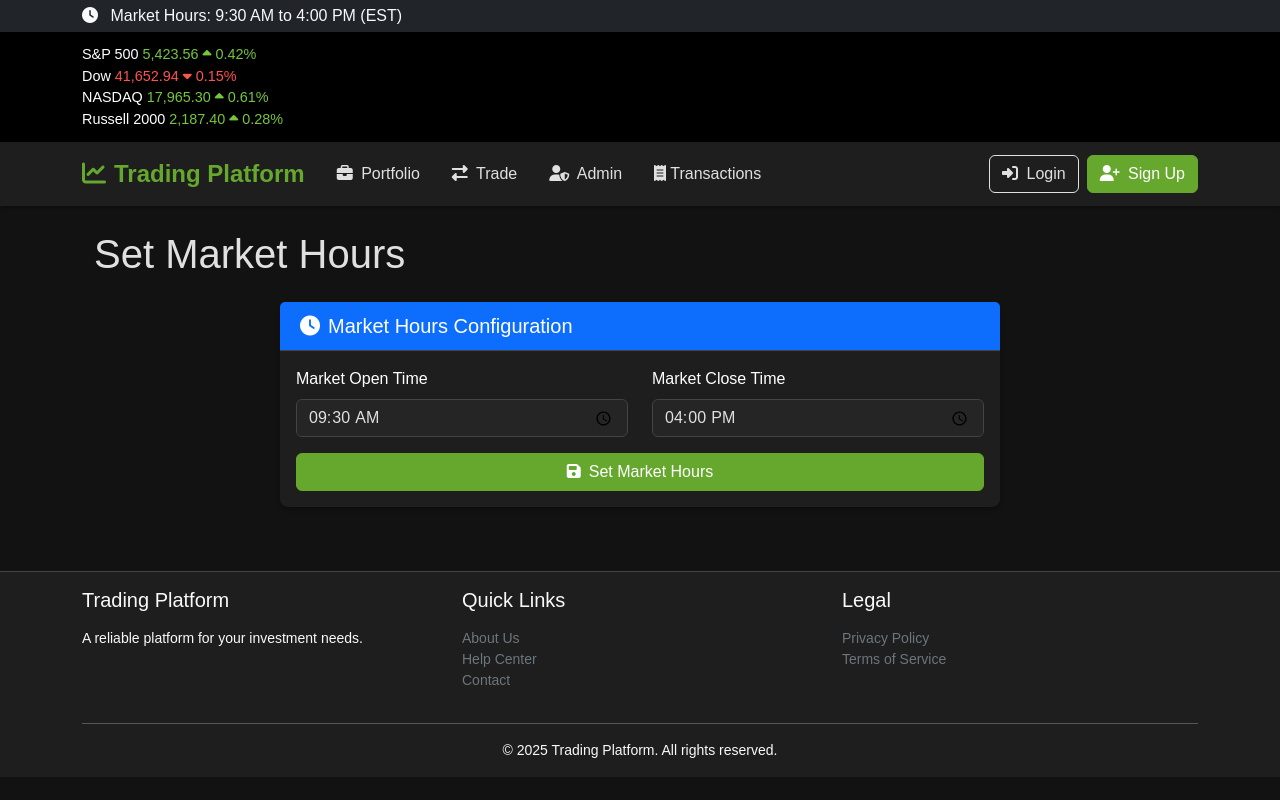
After one commit to bdnkyoto/IFT401, a Flask app: template templates/market_hours.html in a window 1280 px wide. The commit adds this page. Run offline with Flask 3, Linux system fonts and the light colour scheme; the template is opened without the code that fills it, so the values that code supplies are empty; some libraries are stand-ins or nearby versions.

Commit message:
Market Hours (WHY WAS THIS SO HARD?)
Market hours implemented

Created another new table for market hours

Added market hours functionality into purchase/sell.

Will purchase/sell stocks when logging in if the order is pending.

Admin can change market hours.

Added market_hours.html

Market Hours display at the top.

If this doesn't work for anyone lmk and I can change it.

```diff
--- a/app.py
+++ b/app.py
@@ -5,7 +5,7 @@ from flask_bootstrap import Bootstrap5
 from flask_bcrypt import Bcrypt
 from functools import wraps
 import yfinance as yf
-import datetime
+import datetime, time
 import random
 
 
@@ -71,6 +71,12 @@ class AvailableStock(db.Model):
 
     def __repr__(self):
         return f'<AvailableStock {self.ticker}>'
+
+class MarketHours(db.Model):
+    id = db.Column(db.Integer, primary_key=True)
+    start_time = db.Column(db.String(8), nullable=False, default='09:30')
+    end_time = db.Column(db.String(8), nullable=False, default='16:00')
+
 
 with app.app_context():
     db.create_all()
@@ -354,6 +360,18 @@ def purchase_stock():
     price = float(request.form.get('price'))
     order_type = request.form.get('order_type', 'market')  # 'market' or 'limit'
 
+    # Get market hours
+    market_hours = MarketHours.query.first()
+    if not market_hours:
+        flash('Market hours not configured', 'error')
+        return redirect(url_for('portfolio'))
+
+    # Check if market is open
+    now = datetime.datetime.now().time()
+    market_open = datetime.datetime.strptime(market_hours.start_time, '%H:%M').time()
+    market_close = datetime.datetime.strptime(market_hours.end_time, '%H:%M').time()
+    is_market_open = market_open <= now <= market_close
+
     # Check if this stock is managed by admin
     admin_stock = AvailableStock.query.filter_by(ticker=symbol, is_active=True).first()
 
@@ -365,7 +383,6 @@ def purchase_stock():
         stock_name = stock.info.get('longName', 'N/A')
 
     if order_type == 'market':
-        # Execute order immediately (market order)
         if action == 'buy':
             total_cost = quantity * price
 
@@ -376,56 +393,68 @@ def purchase_stock():
 
             # If this is an admin-managed stock, check volume availability
             if admin_stock:
-                # Calculate currently available shares
                 total_owned = db.session.query(db.func.sum(StocksOwned.quantity)).filter_by(
                     stock_owned=symbol).scalar() or 0
-
                 available_shares = admin_stock.total_volume - total_owned
 
                 if quantity > available_shares:
                     flash(f'Not enough shares available. Only {available_shares} shares of {symbol} available.', 'error')
                     return redirect(url_for('portfolio'))
 
-            # Proceed with purchase
-            current_user.money -= total_cost
+            if is_market_open:
+                # Market is open - process immediately
+                current_user.money -= total_cost
 
-            # Check if user already owns this stock
-            existing_stock = StocksOwned.query.filter_by(id=current_user.id, stock_owned=symbol).first()
+                # Check if user already owns this stock
+                existing_stock = StocksOwned.query.filter_by(id=current_user.id, stock_owned=symbol).first()
 
-            if existing_stock:
-                # Calculate new average purchase price
-                total_shares = existing_stock.quantity + quantity
-                total_cost_basis = (existing_stock.quantity * existing_stock.price_purchased) + (quantity * price)
-                new_avg_price = total_cost_basis / total_shares
+                if existing_stock:
+                    # Calculate new average purchase price
+                    total_shares = existing_stock.quantity + quantity
+                    total_cost_basis = (existing_stock.quantity * existing_stock.price_purchased) + (quantity * price)
+                    new_avg_price = total_cost_basis / total_shares
 
-                # Update existing record
-                existing_stock.quantity = total_shares
-                existing_stock.price_purchased = new_avg_price
+                    # Update existing record
+                    existing_stock.quantity = total_shares
+                    existing_stock.price_purchased = new_avg_price
+                else:
+                    # Create a new entry
+                    new_stock = StocksOwned(
+                        id=current_user.id,
+                        stock_owned=symbol,
+                        name=stock_name,
+                        quantity=quantity,
+                        price_purchased=price
+                    )
+                    db.session.add(new_stock)
+
+                # Record transaction
+                transaction = Transactions(
+                    user_id=current_user.id,
+                    transaction_type='buy',
+                    symbol=symbol,
+                    quantity=quantity,
+                    price=price,
+                    amount=total_cost,
+                    status='completed'
+                )
+                db.session.add(transaction)
+                db.session.commit()
+                flash('Purchase successful!', 'success')
             else:
-                # Create a new entry
-                new_stock = StocksOwned(
-                    id=current_user.id,
-                    stock_owned=symbol,
-                    name=stock_name,
+                # Market is closed - create pending transaction
+                transaction = Transactions(
+                    user_id=current_user.id,
+                    transaction_type='buy',
+                    symbol=symbol,
                     quantity=quantity,
-                    price_purchased=price
+                    price=price,
+                    amount=total_cost,
+                    status='pending'
                 )
-                db.session.add(new_stock)
-
-            # Record transaction
-            transaction = Transactions(
-                user_id=current_user.id,
-                transaction_type='buy',
-                symbol=symbol,
-                quantity=quantity,
-                price=price,
-                amount=total_cost,
-                status='completed'
-            )
-
-            db.session.add(transaction)
-            db.session.commit()
-            flash('Purchase successful!', 'success')
+                db.session.add(transaction)
+                db.session.commit()
+                flash('Order placed (pending market open)', 'info')
 
         elif action == 'sell':
             # Check if the user owns the stock and has enough quantity
@@ -438,34 +467,45 @@ def purchase_stock():
                 flash('You do not have enough shares to sell', 'error')
                 return redirect(url_for('portfolio'))
             else:
-                # Calculate total value of the sale
                 total_value = quantity * price
 
-                # Add funds to user's cash account
-                current_user.money += total_value
+                if is_market_open:
+                    # Market is open - process immediately
+                    current_user.money += total_value
 
-                # Update or remove the stock from StocksOwned
-                if stock_owned.quantity == quantity:
-                    # Remove the stock if the user sells all shares
-                    db.session.delete(stock_owned)
+                    # Update or remove the stock from StocksOwned
+                    if stock_owned.quantity == quantity:
+                        db.session.delete(stock_owned)
+                    else:
+                        stock_owned.quantity -= quantity
+
+                    # Record transaction
+                    transaction = Transactions(
+                        user_id=current_user.id,
+                        transaction_type='sell',
+                        symbol=symbol,
+                        quantity=quantity,
+                        price=price,
+                        amount=total_value,
+                        status='completed'
+                    )
+                    db.session.add(transaction)
+                    db.session.commit()
+                    flash('Sale successful!', 'success')
                 else:
-                    # Reduce the quantity if the user sells some shares
-                    stock_owned.quantity -= quantity
-
-                # Record transaction
-                transaction = Transactions(
-                    user_id=current_user.id,
-                    transaction_type='sell',
-                    symbol=symbol,
-                    quantity=quantity,
-                    price=price,
-                    amount=total_value,
-                    status='completed'
-                )
-
-                db.session.add(transaction)
-                db.session.commit()
-                flash('Sale successful!', 'success')
+                    # Market is closed - create pending transaction
+                    transaction = Transactions(
+                        user_id=current_user.id,
+                        transaction_type='sell',
+                        symbol=symbol,
+                        quantity=quantity,
+                        price=price,
+                        amount=total_value,
+                        status='pending'
+                    )
+                    db.session.add(transaction)
+                    db.session.commit()
+                    flash('Order placed (pending market open)', 'info')
 
     return redirect(url_for('portfolio'))
 
@@ -473,10 +513,38 @@ def purchase_stock():
 @login_required
 @admin_required
 def admin():
-    # Get all stocks and users to display in admin dashboard
     stocks = AvailableStock.query.all()
     users = Users.query.all()
-    return render_template('admin.html', stocks=stocks, users=users)
+    market_hours = MarketHours.query.first()
+    return render_template('admin.html', stocks=stocks, users=users, market_hours=market_hours)
+
+@app.context_processor
+def inject_market_hours():
+    market_hours = MarketHours.query.first()
+    return dict(market_hours=market_hours)
+
+@app.route('/market_hours', methods=['GET', 'POST'])
+@login_required
+@admin_required
+def set_market_hours():
+    market_hours = MarketHours.query.first()
+
+    if request.method == 'POST':
+        start_time = request.form.get('start_time')
+        end_time = request.form.get('end_time')
+
+        if not market_hours:
+            market_hours = MarketHours(start_time=start_time, end_time=end_time)
+            db.session.add(market_hours)
+        else:
+            market_hours.start_time = start_time
+            market_hours.end_time = end_time
+
+        db.session.commit()
+        flash('Market hours updated successfully!', 'success')
+        return redirect(url_for('admin'))
+
+    return render_template('market_hours.html', market_hours=market_hours)
 
 @app.route('/add-stock', methods=['GET', 'POST'])
 @login_required
@@ -568,6 +636,26 @@ def register():
         return redirect(url_for("login"))
     return render_template("sign_up.html")
 
+def is_market_open():
+    """Check if current time is within configured market hours"""
+    market_hours = MarketHours.query.first()
+    if not market_hours:
+        return False
+
+    now = datetime.datetime.now().time()
+    try:
+        market_open = datetime.datetime.strptime(market_hours.start_time, '%H:%M').time()
+        market_close = datetime.datetime.strptime(market_hours.end_time, '%H:%M').time()
+
+        # Handle overnight markets (if close time is earlier than open time)
+        if market_close < market_open:
+            return now >= market_open or now <= market_close
+        return market_open <= now <= market_close
+    except ValueError:
+        return False
+
+
+
 
 @app.route('/login', methods=["GET", "POST"])
 def login():
@@ -575,7 +663,67 @@ def login():
         user = Users.query.filter_by(username=request.form.get("username")).first()
         if user and bcrypt.check_password_hash(user.password, request.form.get("password")):
             login_user(user)
+
+            # Process pending transactions if market is open
+            if is_market_open():  # Using the function we created earlier
+                pending_transactions = Transactions.query.filter_by(
+                    user_id=user.id,
+                    status='pending'
+                ).all()
+
+                for transaction in pending_transactions:
+                    if transaction.transaction_type == 'buy':
+                        # Process buy transaction
+                        if user.money >= transaction.amount:
+                            user.money -= transaction.amount
+
+                            # Update or create stock ownership
+                            stock_owned = StocksOwned.query.filter_by(
+                                id=user.id,
+                                stock_owned=transaction.symbol
+                            ).first()
+
+                            if stock_owned:
+                                # Calculate new average price
+                                total_shares = stock_owned.quantity + transaction.quantity
+                                total_cost = (stock_owned.price_purchased * stock_owned.quantity) + transaction.amount
+                                new_avg_price = total_cost / total_shares
+
+                                stock_owned.quantity = total_shares
+                                stock_owned.price_purchased = new_avg_price
+                            else:
+                                new_stock = StocksOwned(
+                                    id=user.id,
+                                    stock_owned=transaction.symbol,
+                                    name=transaction.symbol,  # You might want to store the name in Transactions
+                                    quantity=transaction.quantity,
+                                    price_purchased=transaction.price
+                                )
+                                db.session.add(new_stock)
+
+                            transaction.status = 'completed'
+
+                    elif transaction.transaction_type == 'sell':
+                        # Process sell transaction
+                        stock_owned = StocksOwned.query.filter_by(
+                            id=user.id,
+                            stock_owned=transaction.symbol
+                        ).first()
+
+                        if stock_owned and stock_owned.quantity >= transaction.quantity:
+                            user.money += transaction.amount
+
+                            if stock_owned.quantity == transaction.quantity:
+                                db.session.delete(stock_owned)
+                            else:
+                                stock_owned.quantity -= transaction.quantity
+
+                            transaction.status = 'completed'
+
+                db.session.commit()
+
             return redirect(url_for("portfolio"))
+
     return render_template("login.html")
 
 @app.route('/logout')
--- a/templates/base.html
+++ b/templates/base.html
@@ -14,6 +14,24 @@
     <title>{% block title %}{% endblock %} - Trading Platform</title>
 </head>
 <body>
+
+ <!-- Market Hours Display -->
+ <div class="market-hours-bar bg-dark text-light py-1">
+    <div class="container">
+        <div class="d-flex justify-content-between align-items-center">
+            <div class="market-hours">
+                <i class="fas fa-clock me-2"></i>
+                <span id="marketHoursDisplay">
+                    Market Hours: {% if market_hours %}{{ market_hours.start_time|default('9:30 AM') }} to {{ market_hours.end_time|default('4:00 PM') }} (EST){% else %}9:30 AM to 4:00 PM (EST){% endif %}
+                </span>
+            </div>
+            <div class="market-status">
+                <span id="marketStatus" class="badge"></span>
+            </div>
+        </div>
+    </div>
+</div>
+
     <!-- Market Ticker -->
     <div class="market-data d-none d-md-block">
         <div class="container">
--- /dev/null
+++ b/templates/market_hours.html
@@ -0,0 +1,93 @@
+{% extends "base.html" %}
+
+{% block title %}Set Market Hours{% endblock %}
+
+{% block content %}
+<div class="container">
+    <h1 class="mb-4">Set Market Hours</h1>
+
+    <div class="row justify-content-center">
+        <div class="col-md-8">
+            <div class="card">
+                <div class="card-header bg-primary text-white">
+                    <h5 class="mb-0"><i class="fas fa-clock me-2"></i>Market Hours Configuration</h5>
+                </div>
+                <div class="card-body">
+                    <form id="marketHoursForm" method="POST" action="{{ url_for('set_market_hours') }}">
+                        <div class="row mb-3">
+                            <div class="col-md-6">
+                                <label for="startTime" class="form-label text-white">Market Open Time</label>
+                                <input type="time" class="form-control"
+                                       id="startTime" name="start_time"
+                                       value="{{ market_hours.start_time if market_hours else '09:30' }}" required>
+                            </div>
+                            <div class="col-md-6">
+                                <label for="endTime" class="form-label text-white">Market Close Time</label>
+                                <input type="time" class="form-control"
+                                       id="endTime" name="end_time"
+                                       value="{{ market_hours.end_time if market_hours else '16:00' }}" required>
+                            </div>
+                        </div>
+                        <div class="d-grid gap-2">
+                            <button type="button" class="btn btn-primary" onclick="confirmMarketHours()">
+                                <i class="fas fa-save me-2"></i>Set Market Hours
+                            </button>
+                        </div>
+                    </form>
+                </div>
+            </div>
+        </div>
+    </div>
+</div>
+
+<!-- Confirmation Modal -->
+<div class="modal fade" id="confirmationModal" tabindex="-1" aria-hidden="true">
+    <div class="modal-dialog">
+        <div class="modal-content bg-dark text-white">
+            <div class="modal-header bg-primary">
+                <h5 class="modal-title">Confirm Market Hours</h5>
+                <button type="button" class="btn-close btn-close-white" data-bs-dismiss="modal" aria-label="Close"></button>
+            </div>
+            <div class="modal-body">
+                <p id="confirmationMessage">Are you sure you want to set the market hours from <span id="displayStartTime" class="fw-bold"></span> to <span id="displayEndTime" class="fw-bold"></span>?</p>
+            </div>
+            <div class="modal-footer bg-dark">
+                <button type="button" class="btn btn-secondary" data-bs-dismiss="modal">Cancel</button>
+                <button type="button" class="btn btn-primary" onclick="submitMarketHoursForm()">Confirm</button>
+            </div>
+        </div>
+    </div>
+</div>
+
+<script>
+function confirmMarketHours() {
+    const startTime = document.getElementById('startTime').value;
+    const endTime = document.getElementById('endTime').value;
+
+    // Format time for display (convert 24h to 12h format)
+    const formattedStartTime = formatTimeForDisplay(startTime);
+    const formattedEndTime = formatTimeForDisplay(endTime);
+
+    document.getElementById('displayStartTime').textContent = formattedStartTime;
+    document.getElementById('displayEndTime').textContent = formattedEndTime;
+
+    // Show the confirmation modal
+    const modal = new bootstrap.Modal(document.getElementById('confirmationModal'));
+    modal.show();
+}
+
+function submitMarketHoursForm() {
+    document.getElementById('marketHoursForm').submit();
+    const modal = bootstrap.Modal.getInstance(document.getElementById('confirmationModal'));
+    modal.hide();
+}
+
+function formatTimeForDisplay(timeString) {
+    const [hours, minutes] = timeString.split(':');
+    const hour = parseInt(hours);
+    const ampm = hour >= 12 ? 'PM' : 'AM';
+    const displayHour = hour % 12 || 12;
+    return `${displayHour}:${minutes} ${ampm}`;
+}
+</script>
+{% endblock %}
```
Also changed, not shown: templates/admin.html (+18 -3 lines).
